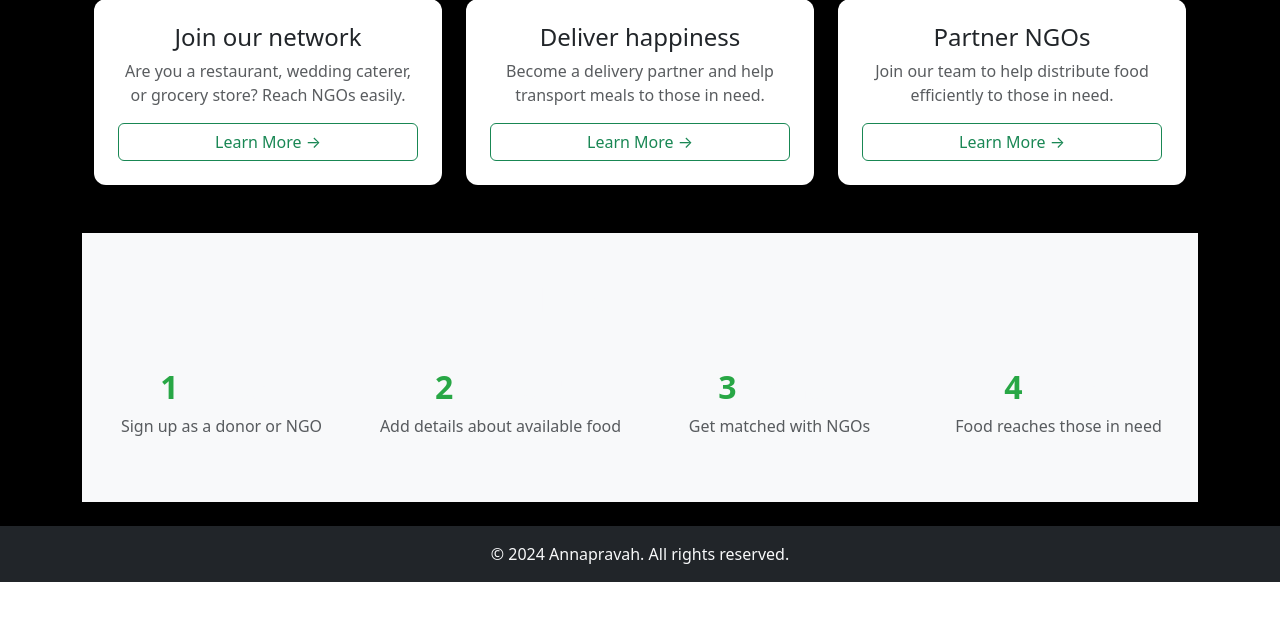
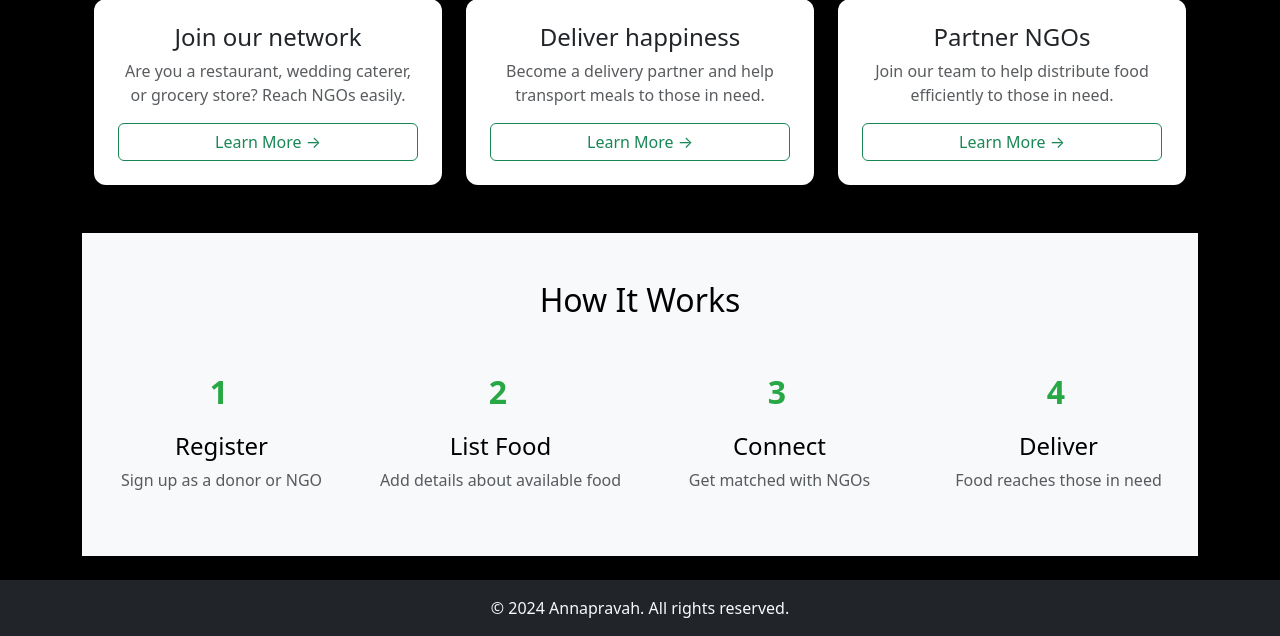
Before and after one commit to mesonicDEVAJ18/Annapravah_mvp, a Django app: page / in a window 1280 px wide. Shown: the part 1002-1638 px from the top of the page. Before the commit the page ends 1584 px from the top, so only its background shows below. Run offline with Django 5.2, Linux system fonts and the light colour scheme.

Commit message:
fixed home screem how it works

```diff
--- a/myapp/templates/home.html
+++ b/myapp/templates/home.html
@@ -72,22 +72,34 @@
 <div class="bg-light py-5">
     <div class="container">
         <h2 class="text-center mb-5">How It Works</h2>
-        <div class="row text-center g-4">
+        <div class="row g-4">
             <div class="col-md-3">
-                <h4><span class="step-number">1</span> Register</h4>
-                <p class="text-muted">Sign up as a donor or NGO</p>
+                <div class="text-center">
+                    <div class="step-number">1</div>
+                    <h4 class="mt-3">Register</h4>
+                    <p class="text-muted">Sign up as a donor or NGO</p>
+                </div>
             </div>
             <div class="col-md-3">
-                <h4><span class="step-number">2</span> List Food</h4>
-                <p class="text-muted">Add details about available food</p>
+                <div class="text-center">
+                    <div class="step-number">2</div>
+                    <h4 class="mt-3">List Food</h4>
+                    <p class="text-muted">Add details about available food</p>
+                </div>
             </div>
             <div class="col-md-3">
-                <h4><span class="step-number">3</span> Connect</h4>
-                <p class="text-muted">Get matched with NGOs</p>
+                <div class="text-center">
+                    <div class="step-number">3</div>
+                    <h4 class="mt-3">Connect</h4>
+                    <p class="text-muted">Get matched with NGOs</p>
+                </div>
             </div>
             <div class="col-md-3">
-                <h4><span class="step-number">4</span> Deliver</h4>
-                <p class="text-muted">Food reaches those in need</p>
+                <div class="text-center">
+                    <div class="step-number">4</div>
+                    <h4 class="mt-3">Deliver</h4>
+                    <p class="text-muted">Food reaches those in need</p>
+                </div>
             </div>
         </div>
     </div>
@@ -120,6 +132,11 @@
         color: #28a745;
         margin-right: 5px;
     }
+    .bg-light .container h2,
+    .bg-light .container h4,
+    .bg-light .container p {
+        color: #000000;
+    }
 
     @media (max-width: 768px) {
         .hero-section {
```
